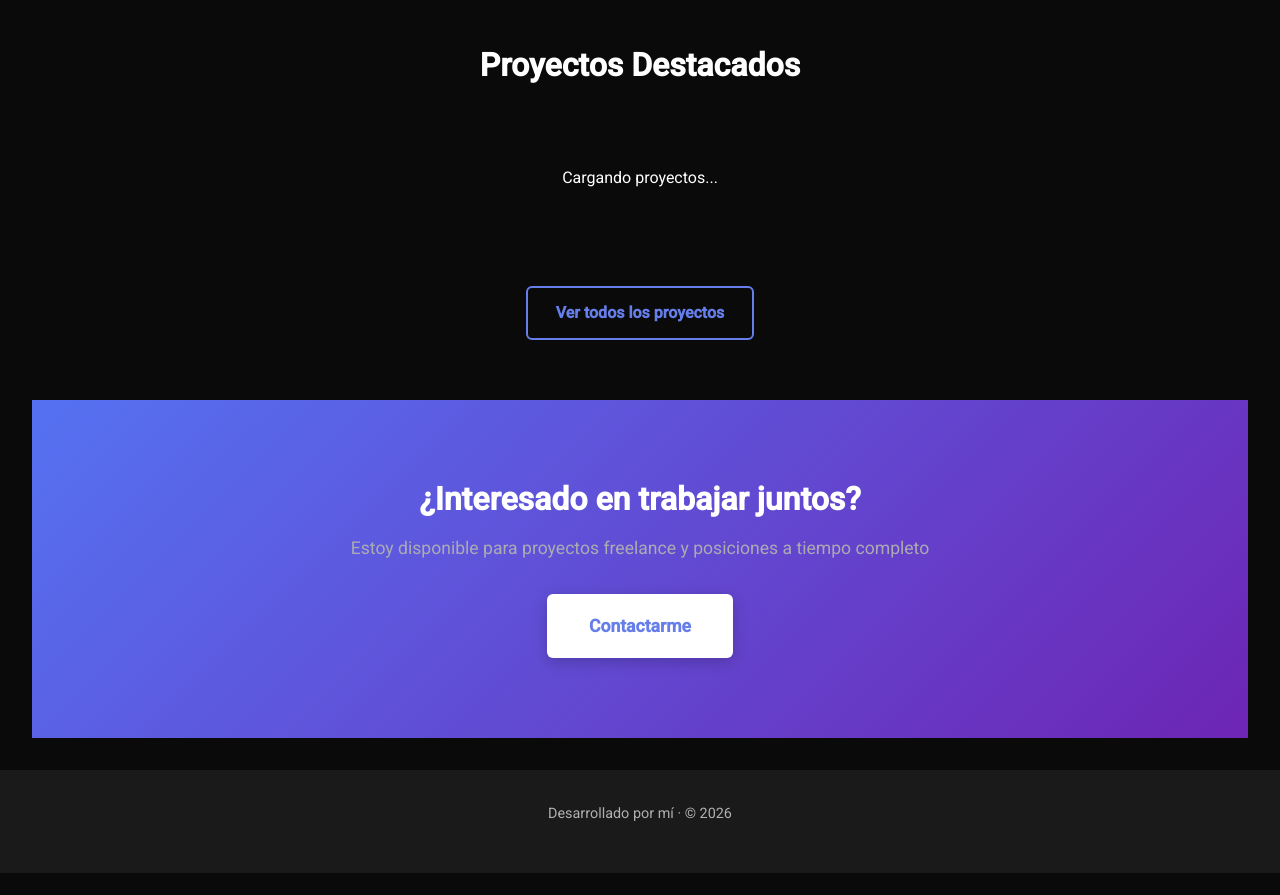
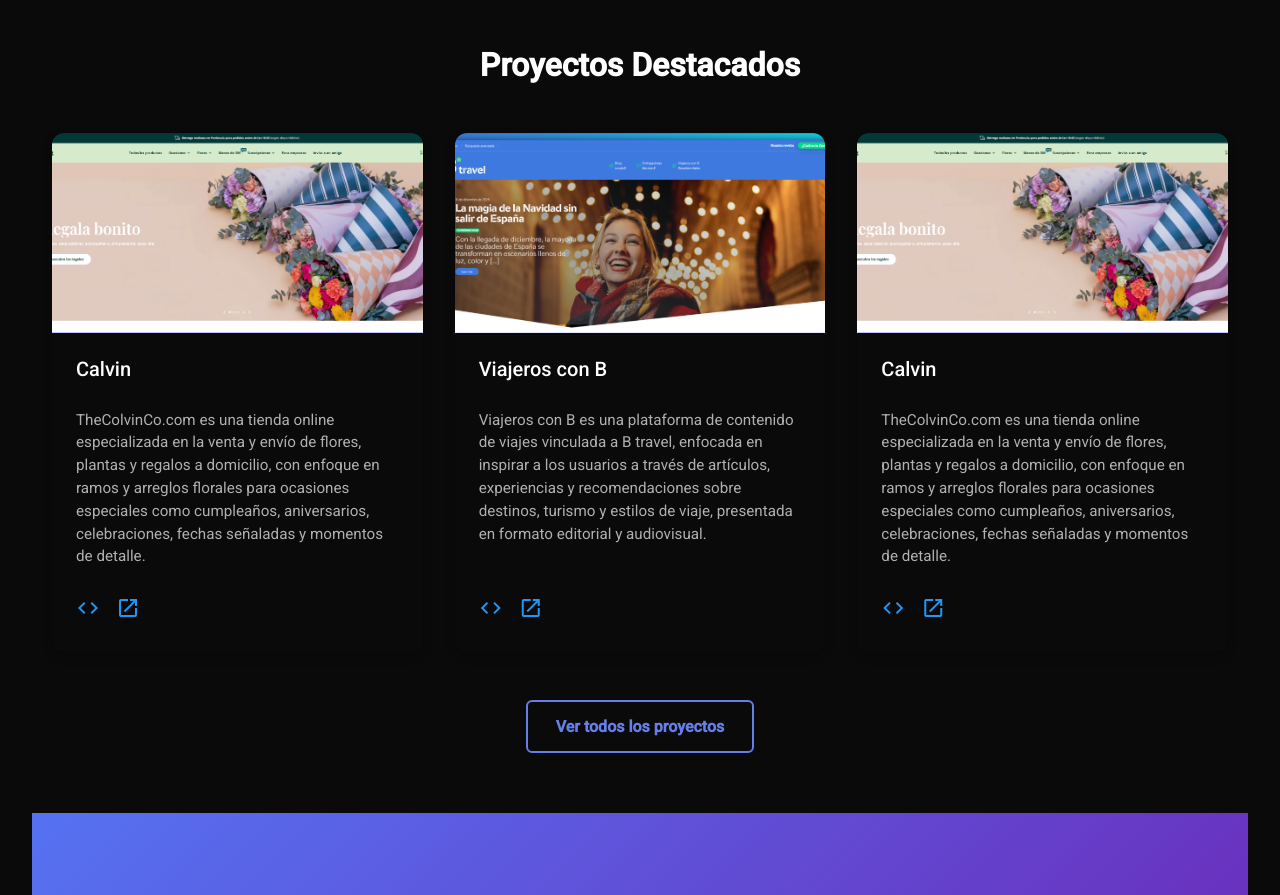
Before and after one commit to HoracioxBarrios/mi-portafolio-en-angular-v21, an Angular app: page /home in a window 1280 px wide. Shown: the part 1400-2295 px from the top of the page. Before the commit the page ends 2273 px from the top, so only its background shows below. Built offline with nearby package versions, Linux system fonts and the light colour scheme.

Commit message:
ajustes en el home

```diff
--- a/src/app/features/home/home.ts
+++ b/src/app/features/home/home.ts
@@ -19,6 +19,31 @@ interface Project {
 export class Home implements OnInit {
   featuredProjects: Project[] = [];
 
+    projects = [
+    {
+      title: 'Calvin',
+      description: 'TheColvinCo.com es una tienda online especializada en la venta y envío de flores, plantas y regalos a domicilio, con enfoque en ramos y arreglos florales para ocasiones especiales como cumpleaños, aniversarios, celebraciones, fechas señaladas y momentos de detalle.',
+      image: 'images/calvin_web_venta_flores.webp',
+      repoUrl: 'https://github.com/Horacioxbarrios',
+      liveUrl: 'https://www.thecolvinco.com/'
+    },
+    {
+      title: 'Viajeros con B',
+      description: 'Viajeros con B es una plataforma de contenido de viajes vinculada a B travel, enfocada en inspirar a los usuarios a través de artículos, experiencias y recomendaciones sobre destinos, turismo y estilos de viaje, presentada en formato editorial y audiovisual.',
+      image: 'images/viajeros_con_B_web_de_viajes.webp',
+      repoUrl: 'https://github.com/usuario/demo',
+      liveUrl: 'https://viajerosconb.btravel.com/'
+    },
+        {
+      title: 'Calvin',
+      description: 'TheColvinCo.com es una tienda online especializada en la venta y envío de flores, plantas y regalos a domicilio, con enfoque en ramos y arreglos florales para ocasiones especiales como cumpleaños, aniversarios, celebraciones, fechas señaladas y momentos de detalle.',
+      image: 'images/calvin_web_venta_flores.webp',
+      repoUrl: 'https://github.com/Horacioxbarrios',
+      liveUrl: 'https://www.thecolvinco.com/'
+    }
+
+  ];
+
   constructor() {}
 
   ngOnInit() {
@@ -32,6 +57,6 @@ export class Home implements OnInit {
     // });
 
     // Datos temporales para visualización
-    this.featuredProjects = [];
+    this.featuredProjects = this.projects ?? [];
   }
 }
```
